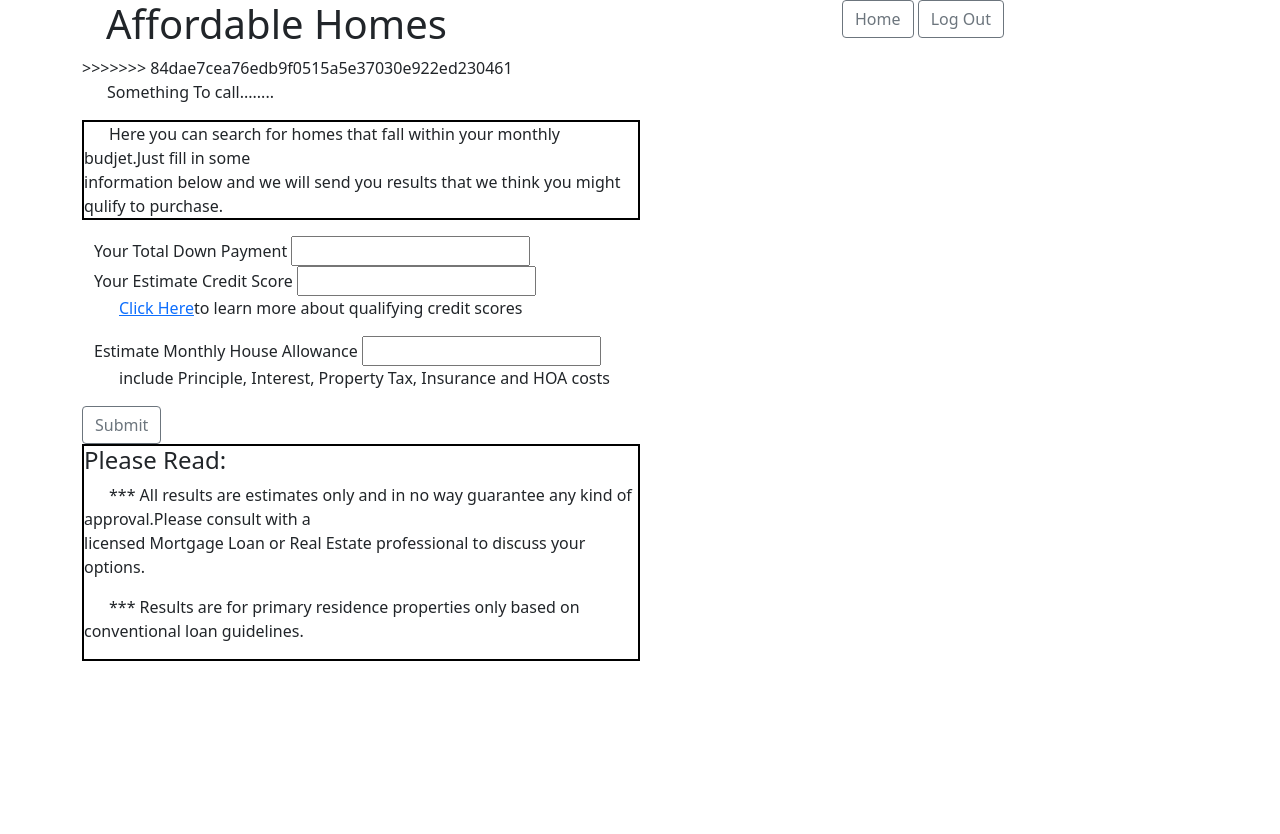
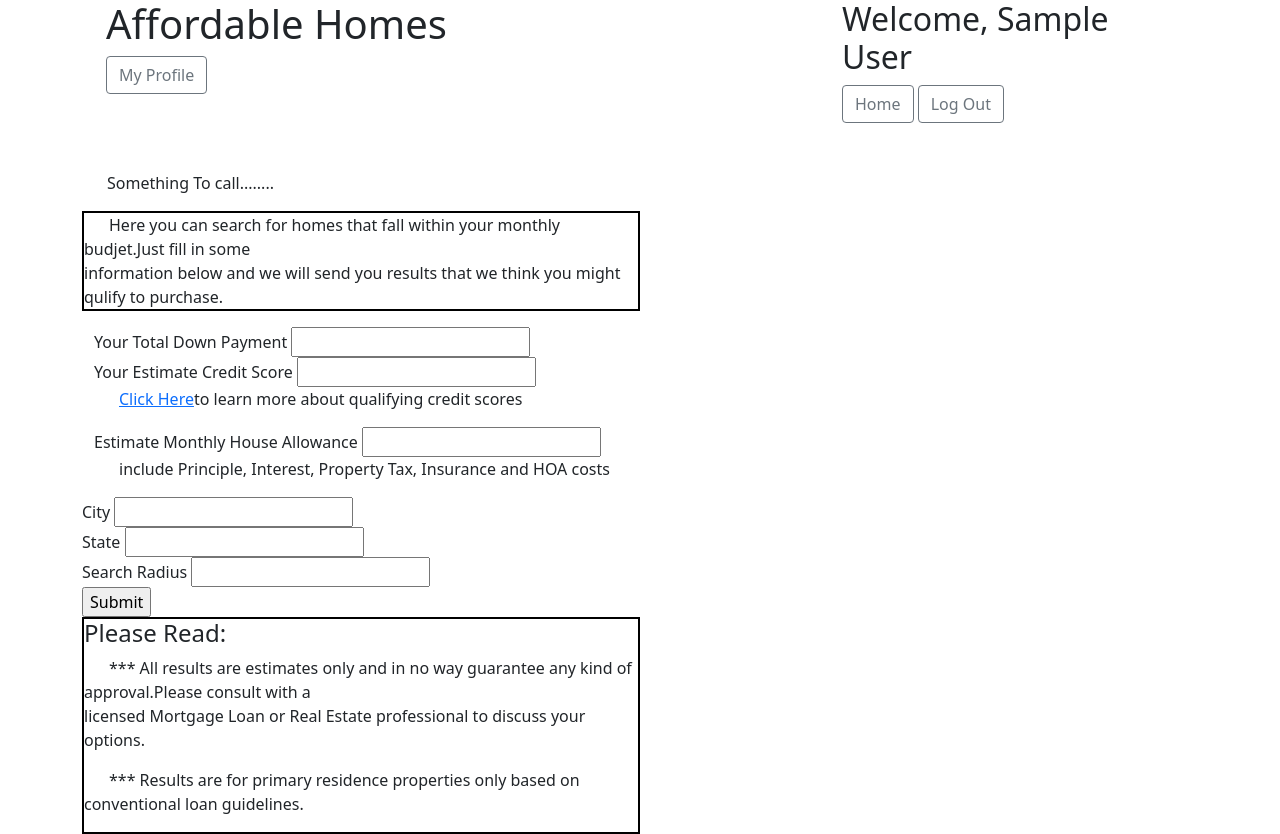
Before and after one commit to NoorMusheer/Affordable_Home_Group_8, a Flask app: page /affordablehomes/estimate in a window 1280 px wide. Before the commit the page ends 661 px from the top, so only its background shows below. Run offline with Flask 2, Linux system fonts and the light colour scheme; the visitor is signed in with stand-in values (Sample User, id 1); parts of the project's set-up code (start-up, migrations or seed data) failed here and were passed over.

Commit message:
complete estimate_page

```diff
--- a/flask_app/templates/estimate_page.html
+++ b/flask_app/templates/estimate_page.html
@@ -27,26 +27,27 @@
         <div class="container row">
             <div class="col-8">
                 <h1>Affordable Homes</h1>
+                <a href="/dashboard" class="btn btn-outline-secondary">My Profile</a>
             </div>
 
 
             <div class="col">
                 <div class="container">
-
+                    <h2>Welcome, {{session['first_name']}}</h2>
                     <a href="/affordablehomes/home" class="btn btn-outline-secondary">Home</a>
                     <a href="/logout" class="btn btn-outline-secondary">Log Out</a>
-
 
                 </div>
             </div>
         </div>
-        >>>>>>> 84dae7cea76edb9f0515a5e37030e922ed230461
+        <br>
+        <br>
 
         <p>Something To call........</p>
         <p class="box">Here you can search for homes that fall within your monthly budjet.Just fill in some <br>
             information below and we will send you results that we think you might qulify to purchase.</p>
         <div class="col">
-            <form action="/...?" method="POST">
+            <form action="/affordablehomes/estimate/results" method="POST">
                 {% with messages = get_flashed_messages(category_filter=["register"]) %}
                 {% if messages %}
                 {% for message in messages %}
@@ -55,8 +56,8 @@
                 {% endif %}
                 {% endwith %}
                 <div class="container">
-                    <label for="total" class="label-col">Your Total Down Payment</label>
-                    <input type="number" name="total" id="total">
+                    <label for="down_payment" class="label-col">Your Total Down Payment</label>
+                    <input type="number" name="down_payment" id="down_payment">
                 </div>
                 <div class="container">
                     <label for="score" class="label-col">Your Estimate Credit Score</label>
@@ -64,11 +65,23 @@
                     <p><a href="...?">Click Here</a>to learn more about qualifying credit scores</p>
                 </div>
                 <div class="container">
-                    <label for="monthly" class="label-col">Estimate Monthly House Allowance</label>
-                    <input type="number" name="monthly" id="monthly">
+                    <label for="max_monthly" class="label-col">Estimate Monthly House Allowance</label>
+                    <input type="number" name="max_monthly" id="max_monthly">
                     <p>include Principle, Interest, Property Tax, Insurance and HOA costs</p>
                 </div>
-                <a href="/affordablehomes/estimate/results" class="btn btn-outline-secondary">Submit</a>
+                <div class="form-input">
+                    <label for="">City</label>
+                    <input type="text" name="city">
+                </div>
+                <div class="form-input">
+                    <label for="">State</label>
+                    <input type="text" name="state">
+                </div>
+                <div class="form-input">
+                    <label for="">Search Radius</label>
+                    <input type="number" name="radius">
+                </div>
+                <input type="submit" value="Submit" class="offset-btn">
             </form>
         </div>
         <div class="box">
```
